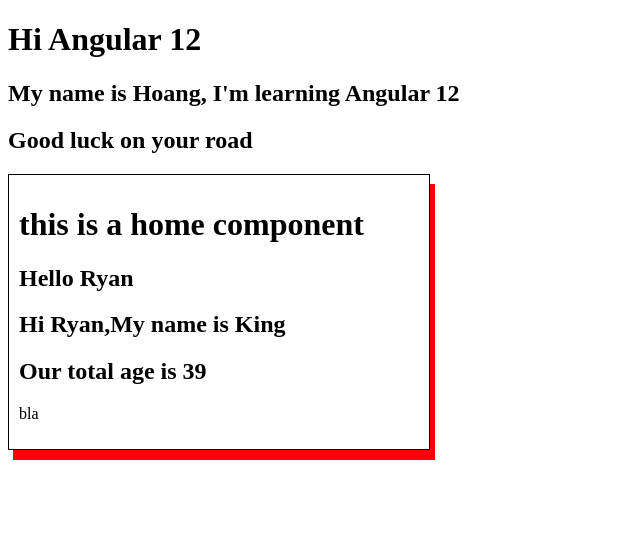
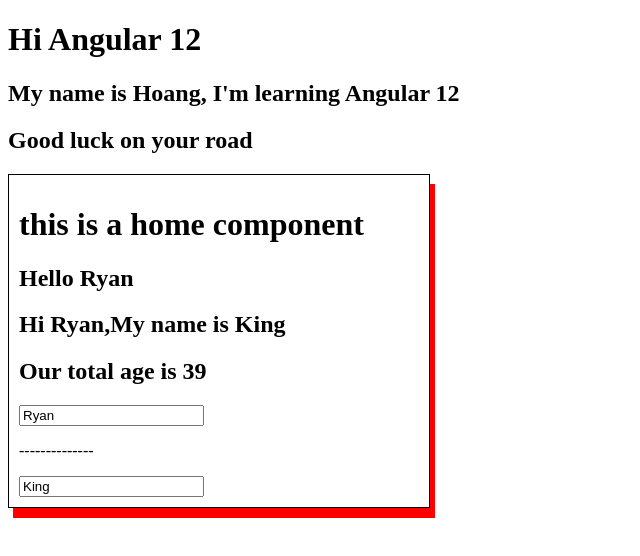
Before and after one commit to daohuyhoang9119/AngularPractice, an Angular app: page / in a window 1280 px wide. Shown: the top 556 px of the page, without its empty margins (0-640 px from the left). Built offline with nearby package versions, Linux system fonts and the light colour scheme.

Commit message:
dataproperties

```diff
--- a/src/app/home/home.component.html
+++ b/src/app/home/home.component.html
@@ -3,5 +3,8 @@
   <h2>Hello {{ hisName }}</h2>
   <h2>Hi {{ hisName }},My name is {{ myName }}</h2>
   <h2>Our total age is {{ hisAge + myAge }}</h2>
-  <p>bla</p>
+  <input type="text" value="{{ hisName }}" title="this is {{ hisName }}" />
+  <p>--------------</p>
+  <input type="text" [value]="myName" [title]="'this is ' + myName" />
+  <!-- <h4>This is my money: {{ myMoney }}</h4> -->
 </div>
```
